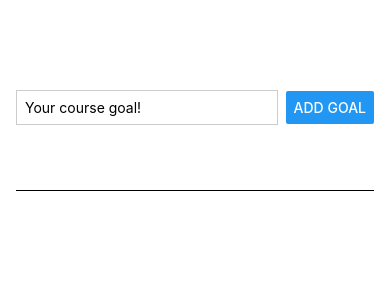
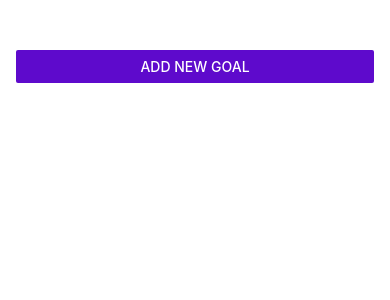
Before and after one commit to Z-kamili/React_native, a React Native app: screen / in a window 390 px wide. Shown: the top 300 px of the page. Built offline with nearby package versions, Linux system fonts and the light colour scheme.

Commit message:
add modal

```diff
--- a/App.js
+++ b/App.js
@@ -6,8 +6,23 @@
 export default function App() {
 
 
+
   //usestate
+  const [ModalIsVisible,setModalIsVisible] = useState(false);
   const [courseGoals,setCourseGoals] = useState([]);
+
+
+  function startAddGoalHandler() {
+
+     setModalIsVisible(true);
+
+  }
+
+  function endAddGoalHandler() {
+
+    setModalIsVisible(false);
+
+  }
 
 
 
@@ -17,6 +32,7 @@
       [...currentCourseGoals
         ,{text:enteredGoalText,id: Math.random().toString() },
       ]);
+      endAddGoalHandler();
 
   }
 
@@ -31,8 +47,8 @@
   return (
 
     <View style={styles.appContainer}>
-
-        <GoalInput  onAddGoal={addGoalHandler}   />
+      <Button title='Add New Goal' visible={!ModalIsVisible} color="#5e0acc" onPress={startAddGoalHandler} />
+        <GoalInput visible={ModalIsVisible}   onCancel={endAddGoalHandler}  onAddGoal={addGoalHandler}/>
 
        <View style={styles.goalsContainer}>
 
--- a/components/GoalInput.js
+++ b/components/GoalInput.js
@@ -1,4 +1,4 @@
-import {View,TextInput,Button,StyleSheet} from 'react-native';
+import {View,TextInput,Button,StyleSheet,Modal} from 'react-native';
 import { useState } from 'react';
 function GoalInput(props) {
 
@@ -20,10 +20,21 @@
 
     return  (
 
+        <Modal visible={props.visible} animationType="slide">
             <View style={styles.inputContainer}>
                 <TextInput  style={styles.TextInput}  placeholder='Your course goal!' onChangeText={goalInputHandler} value={enteredGoalText}></TextInput>
-                <Button style title="Add Goal" onPress={addGoalHandler} />
+                <View style={styles.buttonContainer}>
+                    <View style={styles.button}>
+                         <Button style title="Add Goal" onPress={addGoalHandler} />
+                    </View>
+                    <View style={styles.button}>
+                          <Button title="Cancel" onPress={props.onCancel}></Button>
+                    </View>
+
+                </View>
+
             </View>
+        </Modal>
 
     );
 
@@ -38,24 +49,47 @@
     inputContainer:{
 
         flex:1,
-        flexDirection:'row',
-        justifyContent:'space-between',
+        flexDirection:'column',//default
+        justifyContent:'center',
         alignItems:'center',
         marginBottom:24,
         paddingBottom:24,
         borderBottomWidth:1,
 
      },
+    //  modal : {
+
+    //      flex:1,
+
+    //  },
 
      TextInput : {
 
        borderWidth:1,
        borderColor:'#cccccc',
-       width:'80%',
+       width:'100%',
        marginRight:8,
        padding:8
 
      },
+
+     buttonContainer : {
+
+        flexDirection:'row',//default
+        marginTop:10,
+        // justifyContent:'space-between',
+
+
+     },
+
+     button : {
+
+        width:'40%',
+        marginHorizontal:8
+
+     }
+
+
 
 
 
--- a/components/GoalItem.js
+++ b/components/GoalItem.js
@@ -1,14 +1,22 @@
-import {StyleSheet,View,Text, Pressable} from 'react-native';
+import {StyleSheet,View,Text,Pressable} from 'react-native';
 
 function GoalItem(props) {
 
     return  (
 
-        <Pressable onPress={props.onDeleteItem.bind( this , props.id )}>
+       <View style={styles.goalItem}>
+
+        <Pressable
+        android_ripple={{color:'#dddddd'}}
+        onPress={props.onDeleteItem.bind( this , props.id ) }
+        style={ ({pressed}) => pressed && styles.pressedItem }
+        >
             <View  style={styles.goalItem}>
                 <Text style={styles.goalText}>{props.text}</Text>
             </View>
         </Pressable>
+
+       </View>
 
     );
 };
@@ -20,16 +28,13 @@
 
     goalItem: {
         margin:8,
-        padding:8,
         borderRadius:6,
         backgroundColor:'#5e0acc',
         color:'white'
       },
 
       goalText:{
-
         color:'white',
-
       }
 
 });
```
